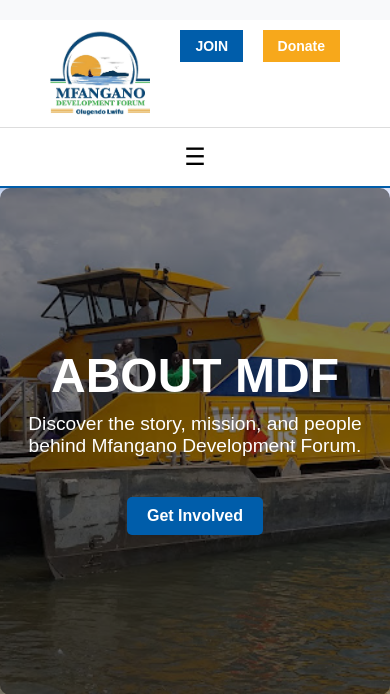
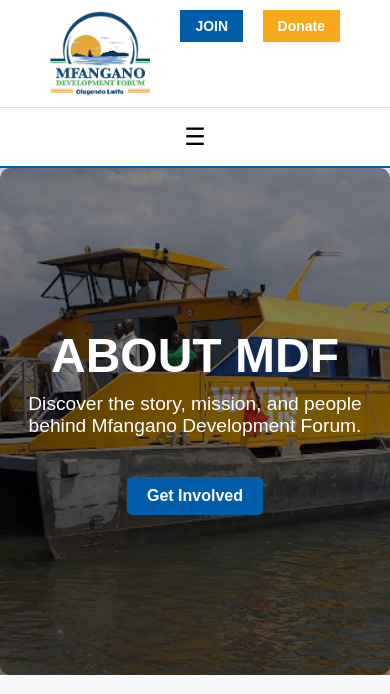
Before and after one commit to MDF-1/Mfangano-Development-Forum-Website, a PHP site: page /about.html in a window 390 px wide; the page is wider, and only the part inside the window is pictured. Shown: the top 694 px of that part. Run offline with PHP 8.4, Linux system fonts and the light colour scheme.

Commit message:
Second Commit done from CLI Few responsiveness bugs to be fixed though!

```diff
--- a/style.css
+++ b/style.css
@@ -1,3 +1,5 @@
+
+/* */
 /* General Styles */
 * {
     margin: 0;
@@ -17,7 +19,7 @@
     display: flex;
     justify-content: flex-end;
     border-bottom: 1px solid #ddd;
-    margin-top: 20px;
+
 }
 
 .btn-container button {
@@ -48,6 +50,7 @@
     background: white;
     border-bottom: 2px solid #005daa;
 }
+
 
 /*Logo Styling*/
 
@@ -483,10 +486,14 @@
     transform: rotateY(0deg);
 }
 
-/* Hover Effect */
+/* Hover Effect
+
 .partners-grid:hover .partner-card:not(:hover) {
     filter: blur(3px);
 }
+
+*/
+
 
 .partner-card:hover {
     transform: scale(1.1);
@@ -609,6 +616,7 @@
     grid-template-columns: repeat(auto-fit, minmax(250px, 1fr));
     gap: 20px;
     max-width: 1200px;
+    min-width: 200px;
     margin: 0 auto;
     padding: 0 20px;
 }
```
Also changed, not shown: about.html (line endings or trailing spaces), index.html (line endings or trailing spaces).
